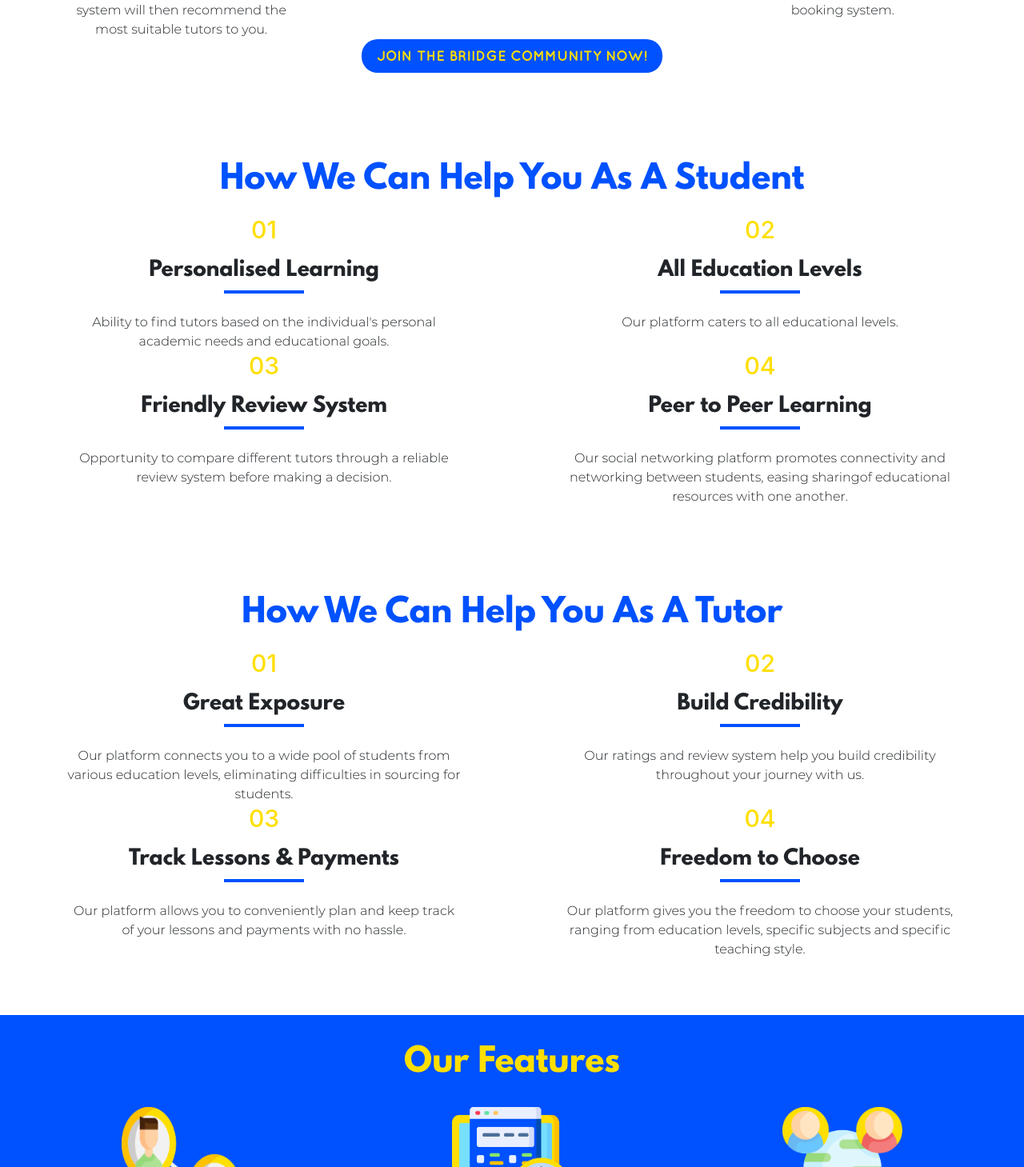
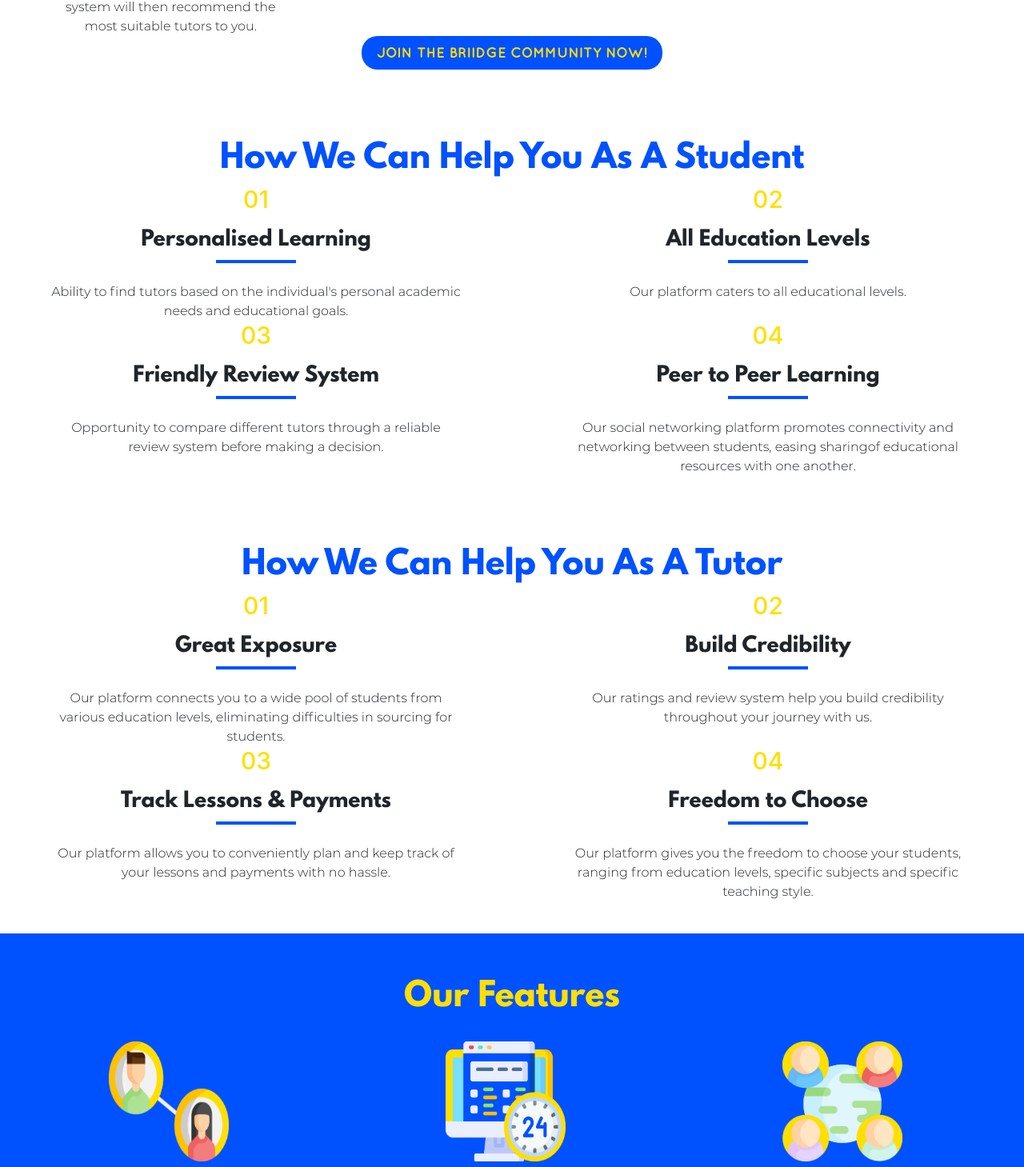
Before and after one commit to briidge-edu/briidge-frontend, a React (Create React App) app: page / in a window 1280 px wide. Shown: the part 1271-2730 px from the top of the page at 80% size. Built offline with nearby package versions, Linux system fonts and the light colour scheme.

Commit message:
Use row component to render homepage rows

```diff
--- a/src/pages/Homepage.tsx
+++ b/src/pages/Homepage.tsx
@@ -35,11 +35,8 @@
   },
 
   row: {
-    justifyContent: "space-between",
     textAlign: "center",
-    alignItems: "center",
-    padding: 20,
-    paddingBottom: 70,
+    padding: theme.spacing(5, 0),
   },
 
   img: {
@@ -55,7 +52,7 @@
 
   header: {
     textAlign: "center",
-    margin: "20px 0 20px 0",
+    margin: theme.spacing(1, 0),
   },
 
   finalheader: {
@@ -82,7 +79,7 @@
   },
 
   featuretitle: {
-    margin: theme.spacing(2),
+    margin: theme.spacing(2, 0),
     color: BRIIDGE_YELLOW,
   },
 
@@ -227,11 +224,33 @@
   },
 }));
 
+type HomepageRowProps = {
+  rowColor?: string;
+  header?: string;
+  children: React.ReactNode;
+};
+
+const HomepageRow: React.FC<HomepageRowProps> = ({
+  rowColor = undefined,
+  header,
+  children,
+}: HomepageRowProps) => {
+  const classes = useStyles();
+  return (
+    <div className={classes.row} style={rowColor ? {backgroundColor: rowColor} : {}}>
+      {header && <h2 className={classes.header}>{header}</h2>}
+      {children}
+    </div>
+  );
+};
+
 type HowWeCanHelpProps = {
   items: { title: string; description: string }[];
 };
 
-const HowWeCanHelp = ({ items }: HowWeCanHelpProps) => {
+const HowWeCanHelp: React.FC<HowWeCanHelpProps> = ({
+  items,
+}: HowWeCanHelpProps) => {
   const classes = useStyles();
   return (
     <Grid container>
@@ -298,6 +317,13 @@
           {"Learn from the tutor of your choice today!"}
         </div>
 
+        <img
+          src={wordLogo}
+          alt="Briidge Word Logo"
+          className={classes.bridgeMainImg}
+        />
+
+        {/* Only render extra shapes on large screen sizes */}
         {isDesktopView && (
           <div>
             <img
@@ -310,17 +336,6 @@
               alt="design5"
               className={classes.homepageimgrightcurly}
             />
-          </div>
-        )}
-
-        <img
-          src={wordLogo}
-          alt="Briidge Word Logo"
-          className={classes.bridgeMainImg}
-        />
-
-        {isDesktopView && (
-          <div>
             <img
               src={homepage4}
               alt="design4"
@@ -409,8 +424,7 @@
         </Button>
       </div>
 
-      <div className={classes.row}>
-        <h2 className={classes.header}>{"How We Can Help You As A Student"}</h2>
+      <HomepageRow header="How We Can Help You As A Student">
         <HowWeCanHelp
           items={[
             {
@@ -435,10 +449,9 @@
             },
           ]}
         />
-      </div>
+      </HomepageRow>
 
-      <div className={classes.row}>
-        <h2 className={classes.header}>{"How We Can Help You As A Tutor"}</h2>
+      <HomepageRow header="How We Can Help You As A Tutor">
         <HowWeCanHelp
           items={[
             {
@@ -465,12 +478,11 @@
             },
           ]}
         />
-      </div>
+      </HomepageRow>
 
-      <div className={classes.row} style={{ backgroundColor: BRIIDGE_BLUE }}>
+      <HomepageRow rowColor={BRIIDGE_BLUE}>
         <h2 className={classes.featuretitle}>{"Our Features"}</h2>
-
-        <Grid container spacing={2} direction="column">
+        <Grid container xs={12} spacing={2} direction="column">
           <Grid item container justifyContent="space-between" xs={12}>
             <Grid item xs={12} md={4} container direction="column">
               <Grid item>
@@ -544,15 +556,15 @@
             </Button>
           </Grid>
         </Grid>
-      </div>
+      </HomepageRow>
 
-      <div className={classes.row}>
+      <HomepageRow>
         <h5 className={classes.finalheader}>
           {
             "Briidge strives for a world where everyone has equal rights and access to quality education regardless of their background."
           }
         </h5>
-        <Grid container direction="column" spacing={3}>
+        <Grid container direction="column" xs={12} spacing={3}>
           <Grid item container>
             <Grid item container xs={12} md={4} direction="column">
               <Grid item>
@@ -607,12 +619,9 @@
             </Link>
           </Grid>
         </Grid>
-      </div>
+      </HomepageRow>
 
-      <div className={classes.row}>
-        <h2 className={classes.header}>
-          {"What Our Briidge Community Says..."}
-        </h2>
+      <HomepageRow header="What Our Briidge Community Says...">
         <Carousel
           slides={slides}
           autoplay={true}
@@ -620,14 +629,10 @@
           arrows={false}
           arrowBorders={false}
         />
-      </div>
+      </HomepageRow>
 
-      <div className={classes.row} style={{ padding: 0 }}>
-        <div>
-          <div className={classes.contacttitle}>{"Contact Information"}</div>
-          <img src={contactus} alt="how1" className={classes.lastimg} />
-        </div>
-      </div>
+      <div className={classes.contacttitle}>{"Contact Information"}</div>
+      <img src={contactus} alt="how1" className={classes.lastimg} />
 
       <Grid
         container
```
